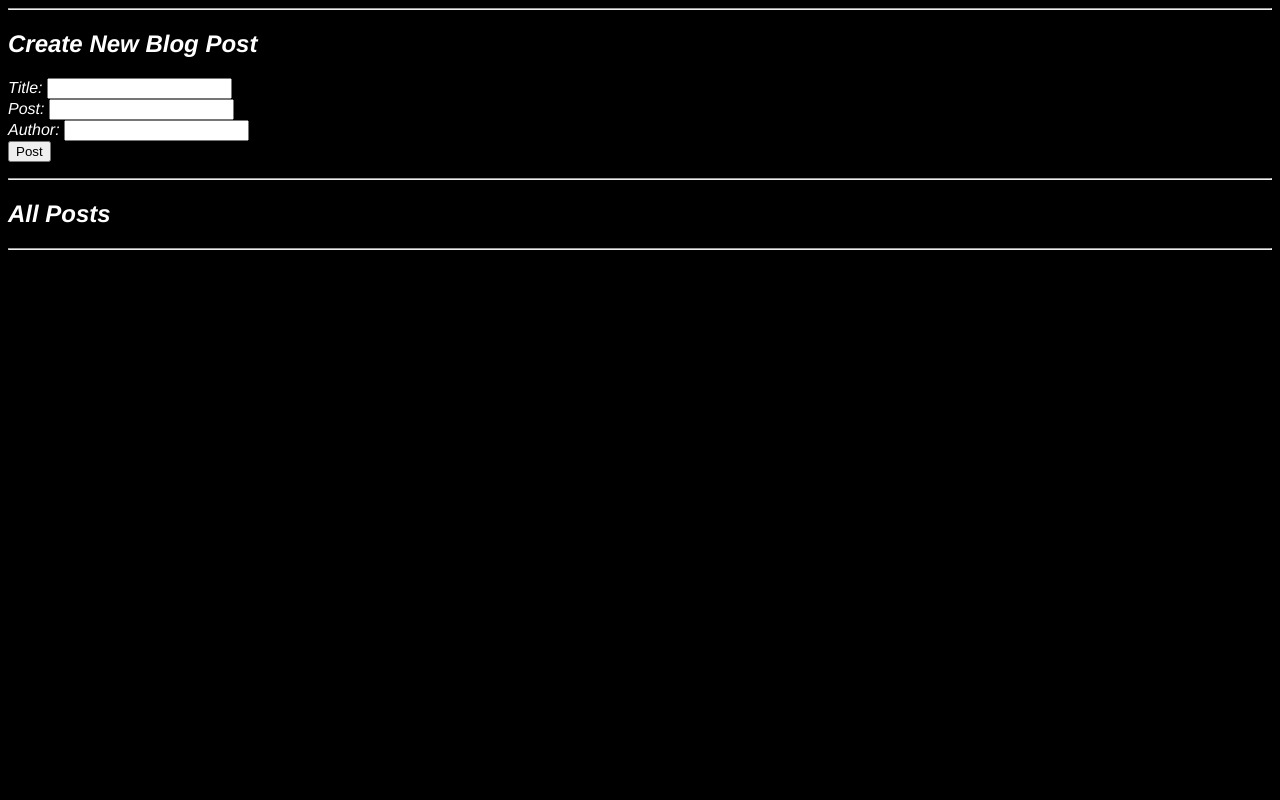
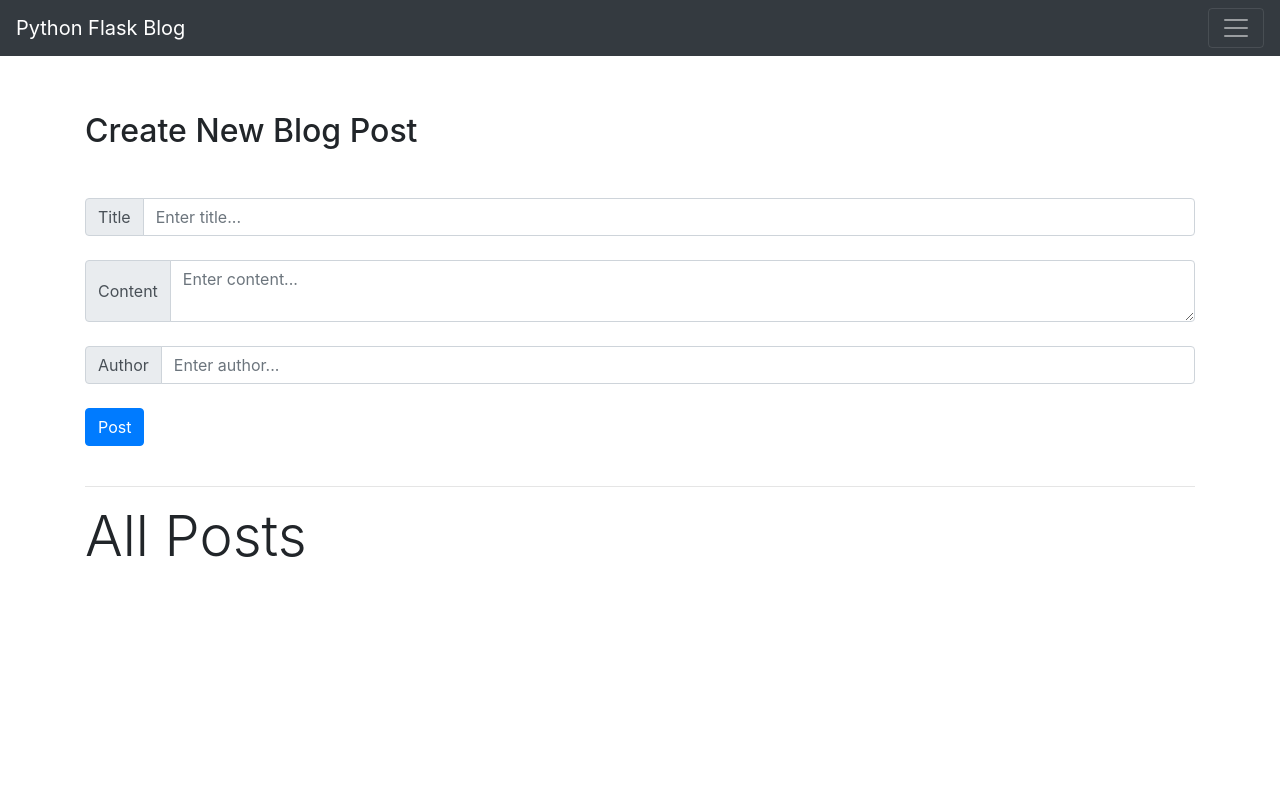
Before and after one commit to nazhimkalam/Python-Flask-Crash-Course, a Flask app: template templates/posts.html in a window 1280 px wide. Run offline with Flask 2, Linux system fonts and the light colour scheme; the template is opened without the code that fills it, so the values that code supplies are empty; some libraries are stand-ins or nearby versions.

Commit message:
Finally Python Flask Database Sqlite CRUD operations with front end development completed

```diff
--- a/static/css/new.css
+++ /dev/null
@@ -1,6 +0,0 @@
-body {
-	font-family: Helvetica;
-	color: white;
-	background-color: black;
-	font-style: italic;
-}
--- a/templates/base.html
+++ b/templates/base.html
@@ -4,12 +4,44 @@
 	<head>
 		<meta charset="UTF-8" />
 		<meta name="viewport" content="width=device-width, initial-scale=1.0" />
+		<link rel="stylesheet" href="https://stackpath.bootstrapcdn.com/bootstrap/4.5.0/css/bootstrap.min.css" integrity="sha384-9aIt2nRpC12Uk9gS9baDl411NQApFmC26EwAOH8WgZl5MYYxFfc+NcPb1dKGj7Sk" crossorigin="anonymous">
 		{% block head %} {% endblock %}   <!--this is like what you need to change from outside-->
-		<link rel="stylesheet" href="{{ url_for('static', filename='css/new.css') }}">
 
 	</head>
 	<body>
+		<nav class="navbar navbar-dark bg-dark mb-2">
+			<a class="navbar-brand" href="/">Python Flask Blog</a>
+
+			<button class="navbar-toggler" type="button" data-toggle="collapse" data-target="#navbarText" aria-controls="navbarText" aria-expanded="false" aria-label="Toggle navigation">
+				<span class="navbar-toggler-icon"></span>
+			</button>
+
+			<div class="collapse navbar-collapse" id="navbarText">
+
+				<ul class="navbar-nav mr-auto">
+
+					<li class="nav-item active">
+						<a class="nav-link" href="/">Home <span class="sr-only">(current)</span></a>
+					</li>
+
+					<li class="nav-item">
+						<a class="nav-link" href="/posts">Posts</a>
+					</li>
+
+					<li class="nav-item">
+						<a class="nav-link" href="/about">About</a>
+					</li>
+
+					<li class="nav-item">
+						<a class="nav-link" href="https://www.linkedin.com/in/nazhim-kalam-6b63b8195/">linkedln</a>
+					</li>
+				</ul>
+			</div>
+		  </nav>
 		{% block body %} {% endblock %}   <!--this is like what you need to change from outside-->
+		<script src="https://code.jquery.com/jquery-3.5.1.slim.min.js" integrity="sha384-DfXdz2htPH0lsSSs5nCTpuj/zy4C+OGpamoFVy38MVBnE+IbbVYUew+OrCXaRkfj" crossorigin="anonymous"></script>
+		<script src="https://cdn.jsdelivr.net/npm/popper.js@1.16.0/dist/umd/popper.min.js" integrity="sha384-Q6E9RHvbIyZFJoft+2mJbHaEWldlvI9IOYy5n3zV9zzTtmI3UksdQRVvoxMfooAo" crossorigin="anonymous"></script>
+		<script src="https://stackpath.bootstrapcdn.com/bootstrap/4.5.0/js/bootstrap.min.js" integrity="sha384-OgVRvuATP1z7JjHLkuOU7Xw704+h835Lr+6QL9UvYjZE3Ipu6Tp75j7Bh/kR0JKI" crossorigin="anonymous"></script>
 	</head>
 	</body>
 </html>
--- a/templates/posts.html
+++ b/templates/posts.html
@@ -5,43 +5,69 @@
 <title>
 	Posts
 </title>
-{% endblock %}
+{% endblock %} {% block body %}
+<div class="container mb-4">
+    <br>
 
-{% block body %}
+	<h2 class="mt-4 mb-4">Create New Blog Post</h2>
+    <br>
+	<form action="/posts" method="POST">
+		<div class="input-group mb-4">
+            <div class="input-group-prepend">
+              <span class="input-group-text">Title</span>
+            </div>
+			<input type="text" placeholder="Enter title..." class="form-control" id="title" name="title" />
+        </div>
 
-    <hr>
+        <div class="input-group mb-4">
+            <div class="input-group-prepend">
+              <span class="input-group-text">Content</span>
+            </div>
+            <textarea placeholder="Enter content..." class="form-control" aria-label="With textarea" id="content" name="content"></textarea>
+        </div>
 
-        <h2>Create New Blog Post</h2>
+        <div class="input-group mb-4">
+            <div class="input-group-prepend">
+              <span class="input-group-text">Author</span>
+            </div>
+			<input type="text" placeholder="Enter author..." class="form-control" id="author" name="author" />
+        </div>
 
-        <form action="/posts" method="POST">
-            Title: <input type="text" name="title" id="title">
-            <br>
-            Post: <input type="text" name="content" id="content">
-            <br>
-            Author: <input type="text" name="author" id="author">
-            <br>
-            <input type="submit" value="Post">
+		<input type="submit" value="Post" class="btn btn-primary mb-4" />
 	</form>
-    <hr>
 
-    <h2>All Posts</h2>
-    <hr>
+	<hr />
 
+	<div class="display-4 mb-2">All Posts</div>
 	{% for post in myPosts %}
-        <h1>{{ post.title }}</h1>
 
+	<div class="card mb-3">
+		<div class="card-body">
+			<h1 class="card-header mb-3 lead">Post: {{post.id}}</h1>
+
+			<div class="card-body">
+                <h2 class="mb-3 lead">Title: {{ post.title }}</h2>
 				{% if post.author %}
-            <h2>By: {{ post.author }}</h2>
+				    <h2 class="mb-3 lead">By: {{ post.author }}</h2>
 				{% else %}
-            <h2>By: Unknown </h2>
+				    <h2 class="mb-3 lead">By: Unknown</h2>
                 {% endif %}
 
-        <h2>{{ post.content }}</h2>
+				<h2 class="mb-3 lead">Content: {{ post.content }}</h2>
+			</div>
 
-        <button><a href="/posts/delete/{{post.id}}">Delete</a></button>
-        <button><a href="/posts/edit/{{post.id}}">Edit</a></button>
-        <hr>
+			<div class="card-footer">
+				<button class="btn btn-danger btn-sm">
+					<a href="/posts/delete/{{post.id}}" class="text-light">Delete</a>
+				</button>
+				<button class="btn btn-warning btn-sm">
+					<a href="/posts/edit/{{post.id}}" class="text-light">Edit</a>
+				</button>
+			</div>
+		</div>
+	</div>
 
 	{% endfor %}
+</div>
 
 {% endblock %}
```
Also changed, not shown: templates/edit.html (+30 -14 lines), templates/index.html (+11 -6 lines), blogposts.db, static/js/main.js (deleted). Lines whose indentation alone changed are shown as unchanged.
